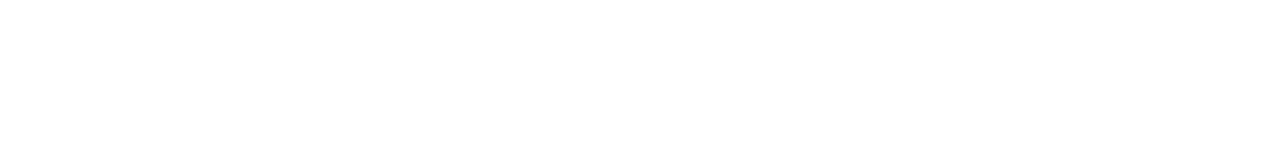
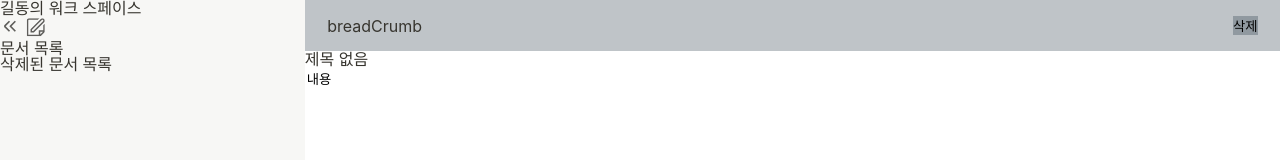
Before and after one commit to lactofreee/Lotion, a website built with Vite: page index.html in a window 1280 px wide. Built offline with nearby package versions, Linux system fonts and the light colour scheme; a web font is replaced by a local one.

Commit message:
:arr:add: html 구조 잡기 / 기본 css 퍼블리싱

```diff
--- a/index.html
+++ b/index.html
@@ -7,7 +7,39 @@
     <title>lotion</title>
   </head>
   <body>
-    <div></div>
+    <div id="wrapper__div" class="wrapper__div">
+      <aside id="layout__sidebar" class="layout__sidebar">
+        <div id="sidebar__space-wrapper" class="sidebar__space-wrapper">
+          <h2 id="sidebar__space-name" class="sidebar__space-name">길동의 워크 스페이스</h2>
+          <button id="sidebar__create-document--button" class="sidebar__create-document--button">
+            <img src="./src/asset/sideBar-hide.svg" alt="사이드 메뉴 숨기기 버튼"/>
+          </button>
+          <button id="sidebar__document-hide--button" class="sidebar__document-hide--button">
+            <img src="./src/asset/edit.svg" alt="사이드 메뉴 숨기기 버튼"/>
+          </button>
+        </div>
+        <nav id="sidebar__doucument-list--nav" class="sidebar__doucument-list--nav">
+          <ul id="sidebar__doucument-list--ul" class="sidebar__doucument-list--ul">
+            <li>문서 목록</li>
+          </ul>
+        </nav>
+        <nav id="sidebar__delete-list--nav" class="sidebar__delete-list--nav">
+          <ul id="sidebar__delete-list--ul" class="sidebar__delete-list--ul">
+            <li>삭제된 문서 목록</li>
+          </ul>
+        </nav>
+      </aside>
+      <main id="layout__editor" class="layout__editor">
+        <header id="layout__toolbar" class="layout__toolbar">
+          <nav id="layout__toolbar--breadcrumb" class="layout__toolbar--breadcrumb">breadCrumb</nav>
+          <button id="layout__toolbar--delete-button" class="layout__toolbar--delete-button">삭제</button>
+        </header>
+        <article id="layout__editor--contents" class="layout__editor--contents">
+          <h1 id="layout__editor--title" class="layout__editor--title">제목 없음</h1>
+          <textarea id="layout__editor--content" class="layout__editor--content">내용</textarea>
+        </article>
+      </main>
+    </div>
     <script type="module" src="/src/app.ts"></script>
   </body>
 </html>
--- a/src/styles/editor.css
+++ b/src/styles/editor.css
@@ -0,0 +1,6 @@
+@import './variables.css';
+
+.layout__editor {
+  width: 100%;
+  height: 100%;
+}
--- a/src/styles/index.css
+++ b/src/styles/index.css
@@ -1,3 +1,13 @@
-@import "./editor.css"
-@import "./sidebar.css"
-@import "./toolbar.css"
+@import "./reset.css";
+@import "./editor.css";
+@import "./sidebar.css";
+@import "./toolbar.css";
+
+
+.wrapper__div {
+  width: 100%;
+  height: 100vh;
+  overflow: hidden;
+  display: flex;
+  justify-content: space-between;
+}
--- /dev/null
+++ b/src/styles/reset.css
@@ -0,0 +1,193 @@
+@import './variables.css';
+
+html {
+  font-size: 62.5%;
+}
+
+body {
+  font-size: 1.4rem;
+}
+
+html,
+body,
+div,
+span,
+applet,
+object,
+iframe,
+h1,
+h2,
+h3,
+h4,
+h5,
+h6,
+p,
+blockquote,
+pre,
+a,
+abbr,
+acronym,
+address,
+big,
+cite,
+code,
+del,
+dfn,
+em,
+img,
+ins,
+kbd,
+q,
+s,
+samp,
+small,
+strike,
+strong,
+sub,
+sup,
+tt,
+var,
+b,
+u,
+i,
+center,
+dl,
+dt,
+dd,
+ol,
+ul,
+li,
+fieldset,
+form,
+label,
+legend,
+table,
+caption,
+tbody,
+tfoot,
+thead,
+tr,
+th,
+td,
+article,
+aside,
+canvas,
+details,
+embed,
+figure,
+figcaption,
+footer,
+header,
+hgroup,
+menu,
+nav,
+output,
+ruby,
+section,
+summary,
+time,
+mark,
+audio,
+video {
+  margin: 0;
+  padding: 0;
+  border: 0;
+  font: inherit;
+  vertical-align: baseline;
+  box-sizing: border-box;
+}
+/* HTML5 display-role reset for older browsers */
+article,
+aside,
+details,
+figcaption,
+figure,
+footer,
+header,
+hgroup,
+menu,
+nav,
+section {
+  display: block;
+}
+body {
+  line-height: 1;
+}
+ol,
+ul,
+li {
+  list-style: none;
+}
+blockquote,
+q {
+  quotes: none;
+}
+blockquote:before,
+blockquote:after,
+q:before,
+q:after {
+  content: "";
+  content: none;
+}
+table {
+  border-collapse: collapse;
+  border-spacing: 0;
+}
+a {
+  text-decoration: none;
+  color: var(--black300);
+}
+
+body {
+  width: 100%;
+  height: 100vh;
+  background-color: var(--white);
+  color: var(--black300);
+  display: flex;
+}
+
+textarea {
+  resize: none;
+  overflow-y: hidden;
+  min-height: 50px;
+  height: 80vh;
+  overflow: scroll;
+  width: 100%;
+  background: none;
+  border: none;
+  outline: none;
+  -webkit-appearance: none;
+  box-shadow: none;
+  font-family: inherit;
+}
+
+textarea:focus {
+  outline: none;
+  box-shadow: none;
+  border: none;
+}
+
+input {
+  resize: none;
+  height: auto;
+  width: 100%;
+  background: none;
+  border: none;
+  outline: none;
+  -webkit-appearance: none;
+  box-shadow: none;
+  font-family: inherit;
+}
+
+input:focus {
+  outline: none;
+  box-shadow: none;
+  border: none;
+}
+button {
+  margin: 0;
+  padding: 0;
+  border: none;
+  background-color: inherit;
+  cursor: pointer;
+}
--- a/src/styles/sidebar.css
+++ b/src/styles/sidebar.css
@@ -0,0 +1,6 @@
+@import './variables.css';
+
+.layout__sidebar {
+  width: 25rem;
+  background-color: var(--gray100);
+}
--- a/src/styles/toolbar.css
+++ b/src/styles/toolbar.css
@@ -0,0 +1,11 @@
+@import './variables.css';
+
+.layout__toolbar {
+  width: 100%;
+  height: fit-content;
+  display: flex;
+  justify-content: space-between;
+  align-items: center;
+  padding: 1rem 1.4rem;
+  background-color: #1234;
+}
```
Also changed, not shown: src/asset/edit.svg (added), src/asset/menu-burger.svg (added), src/asset/plus.svg (added), src/asset/sideBar-hide.svg (added), src/asset/sideBar-item-hide.svg (added), src/asset/sideBar-open.svg (added), src/asset/slash.svg (added), src/asset/trash-can.svg (added).
